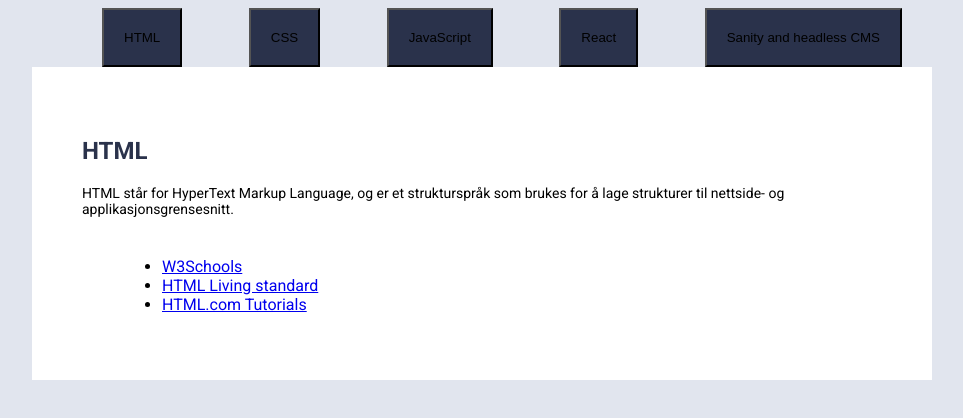
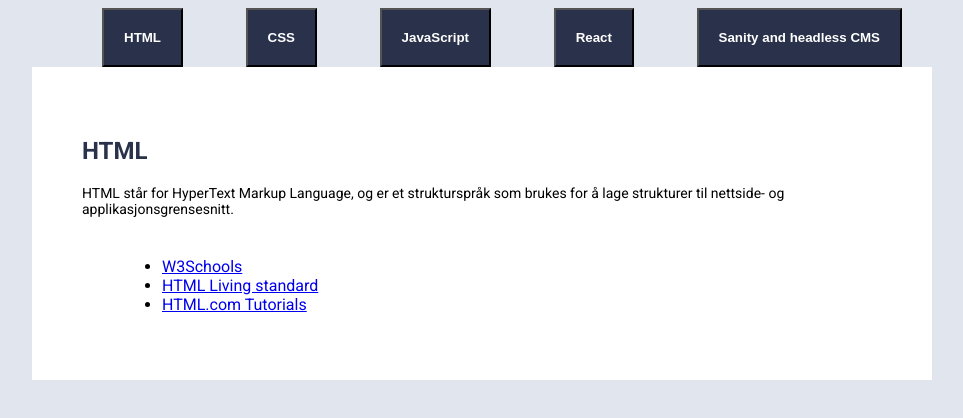
Before and after one commit to Signe-Sofie/uin25ak1_resource_layout_Jansen, a plain HTML site: page arbeidskrav1/index.html in a window 1280 px wide. Shown: the whole page, without its empty margins (158-1121 px from the left). Drawn offline with Linux system fonts and the light colour scheme.

Commit message:
Update style.css

```diff
--- a/arbeidskrav1/style.css
+++ b/arbeidskrav1/style.css
@@ -35,8 +35,9 @@ header nav ul {
 
 #tab {
     background-color: var(--blue);
+    color: var(--white);
     padding: 20px;
-
+    font-weight: bold;
 }
 
 #tab:hover {
```
